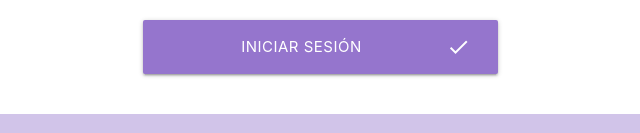
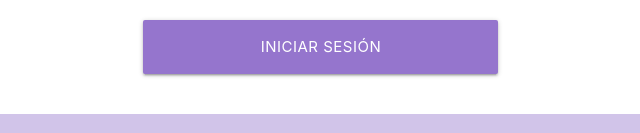
Before and after one commit to Cristian-Mtz/Tirri-sMusic, a plain HTML site: page Login/Login.html in a window 1280 px wide. Shown: the part 767-900 px from the top of the page, 319-959 px from the left. Drawn offline with nearby package versions, Linux system fonts and the light colour scheme.

Commit message:
quitar icono del boton login

```diff
--- a/Login/Login.html
+++ b/Login/Login.html
@@ -106,10 +106,7 @@
                     </div>
                     <div class="clearfix"></div>
                     <br>
-                    <button type="submit" class="btn-large waves-effect deep-purple lighten-2">
-                        <i class="material-icons right">check</i>
-                        Iniciar sesión
-                    </button>
+                    <button type="submit" class="btn-large waves-effect deep-purple lighten-2">Iniciar sesión</button>
                 </form>
             </div>
         </div>
```
